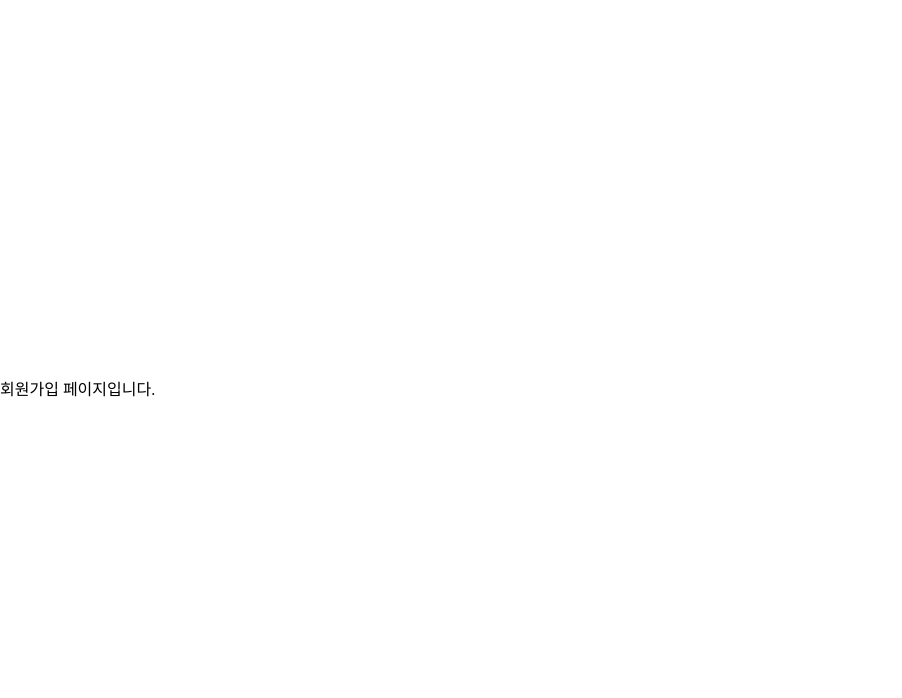
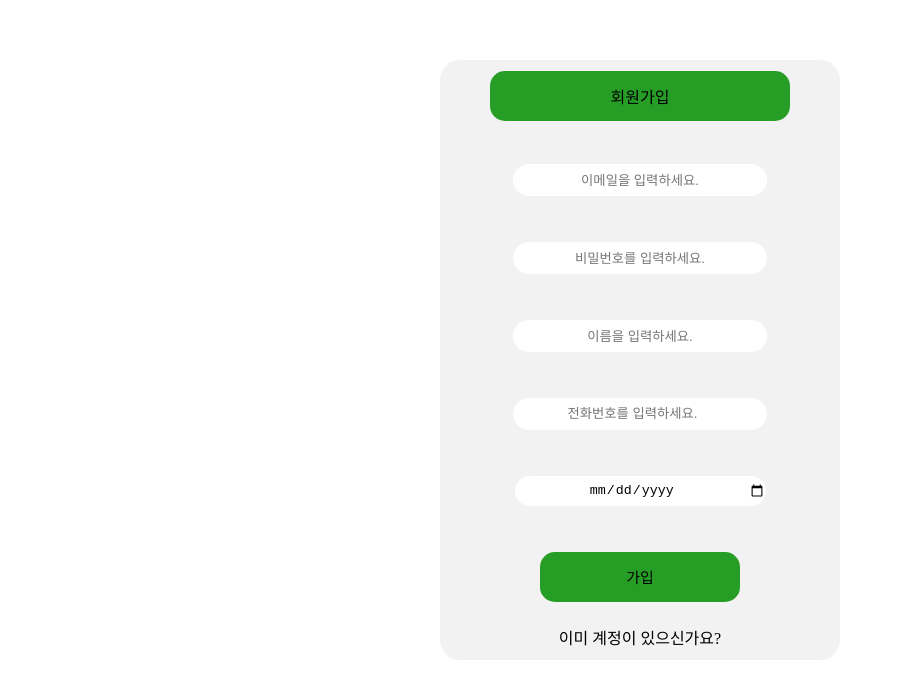
Before and after one commit to quailss/Mechulia-Front, a React (Create React App) app: page /create-account in a window 1280 px wide. Shown: the top 698 px of the page, without its empty margins (0-902 px from the left). Built offline with nearby package versions, Linux system fonts and the light colour scheme; a web font is replaced by a local one.

Commit message:
GOT: main에서 login파일과 creataccount파일 가져옴

```diff
--- a/src/createAccount.tsx
+++ b/src/createAccount.tsx
@@ -1,9 +1,140 @@
 import React from "react";
+import { useForm } from "react-hook-form";
+import { useNavigate } from "react-router-dom";
+import styled from "styled-components";
+
+const Wrapper = styled.div`
+  display: flex;
+  align-items: center;
+  justify-content: center;
+  position: relative;
+`;
+
+const CreateAccountForm = styled.form`
+  display: flex;
+  flex-direction: column;
+  align-items: center;
+  justify-content: space-around;
+  width: 400px;
+  height: 600px;
+  background-color: #f2f2f2;
+  border-radius: 20px;
+  position: fixed;
+`;
+
+const CreateAccountTitle = styled.div`
+  display: flex;
+  align-items: center;
+  justify-content: center;
+  border-radius: 15px;
+  width: 300px;
+  height: 50px;
+  background-color: rgb(38, 158, 38);
+  margin-bottom: 20px;
+`;
+
+const CreatAccountInput = styled.input`
+  width: 250px;
+  height: 30px;
+  border-radius: 20px;
+  text-align: center;
+  border: none;
+`;
+
+const CreateAccountBtn = styled.button`
+  width: 200px;
+  height: 50px;
+  border-radius: 15px;
+  border: none;
+  font-family: "GangwonEdu_OTFBoldA";
+  font-size: 15px;
+  cursor: pointer;
+  &:active {
+    filter: brightness(70%);
+  }
+  background-color: rgb(38, 158, 38);
+`;
+
+const LoginBtn = styled.span`
+  cursor: pointer;
+  &:hover {
+    text-decoration-line: underline;
+  }
+`;
+
+const Errors = styled.span`
+  color: Red;
+`;
+
+interface FormProps {
+  email: string;
+  password: string;
+  name: string;
+  number: number;
+  date: Date;
+}
 
 const CreateAccount: React.FC = () => {
-    return(
-        <p>회원가입 페이지입니다.</p>
-    );
+  const nvigate = useNavigate();
+  const {
+    register,
+    handleSubmit,
+    formState: { errors },
+  } = useForm<FormProps>();
+  const onValid = () => {
+    alert("가입되었습니다.");
+    nvigate("/login");
+  };
+  return (
+    <Wrapper>
+      <CreateAccountForm onSubmit={handleSubmit(onValid)}>
+        <CreateAccountTitle>회원가입</CreateAccountTitle>
+        <CreatAccountInput
+          type="email"
+          placeholder="이메일을 입력하세요."
+          {...register("email", { required: "이메일은 필수입니다." })}
+        />
+        <Errors>{errors.email?.message}</Errors>
+        <CreatAccountInput
+          type="password"
+          placeholder="비밀번호를 입력하세요."
+          {...register("password", {
+            required: "비밀번호는 필수입니다.",
+            minLength: {
+              value: 5,
+              message: "비밀번호가 짧습니다.",
+            },
+          })}
+        />
+        <Errors>{errors.password?.message}</Errors>
+        <CreatAccountInput
+          type="name"
+          placeholder="이름을 입력하세요."
+          {...register("name", {
+            required: "이름은 필수입니다.",
+            maxLength: 10,
+          })}
+        />
+        <Errors>{errors.name?.message}</Errors>
+        <CreatAccountInput
+          type="number"
+          placeholder="전화번호를 입력하세요."
+          {...register("number", { required: "전화번호는 필수입니다." })}
+        />
+        <Errors>{errors.number?.message}</Errors>
+        <CreatAccountInput
+          type="date"
+          placeholder="생년월일을 입력하세요."
+          {...register("date", { required: "생년월일은 필수입니다." })}
+        />
+        <Errors>{errors.date?.message}</Errors>
+        <CreateAccountBtn>가입</CreateAccountBtn>
+        <LoginBtn onClick={() => nvigate("/login")}>
+          이미 계정이 있으신가요?
+        </LoginBtn>
+      </CreateAccountForm>
+    </Wrapper>
+  );
 };
 
 export default CreateAccount;
--- a/src/login.tsx
+++ b/src/login.tsx
@@ -1,9 +1,115 @@
-import React from "react"
+import React from "react";
+import { useForm } from "react-hook-form";
+import { useNavigate } from "react-router-dom";
+import styled from "styled-components";
+
+const Wrapper = styled.div`
+  display: flex;
+  align-items: center;
+  justify-content: center;
+  position: relative;
+`;
+
+const LoginForm = styled.form`
+  display: flex;
+  flex-direction: column;
+  align-items: center;
+  justify-content: space-around;
+  width: 400px;
+  height: 400px;
+  background-color: #f2f2f2;
+  border-radius: 20px;
+  position: fixed;
+`;
+
+const LoginTitle = styled.div`
+  display: flex;
+  align-items: center;
+  justify-content: center;
+  border-radius: 15px;
+  width: 300px;
+  height: 50px;
+  background-color: rgb(38, 158, 38);
+  margin-bottom: 20px;
+`;
+
+const LoginInput = styled.input`
+  width: 250px;
+  height: 30px;
+  border-radius: 20px;
+  text-align: center;
+  border: none;
+`;
+
+const LoginBtn = styled.button`
+  width: 200px;
+  height: 50px;
+  border-radius: 15px;
+  border: none;
+  font-family: "GangwonEdu_OTFBoldA";
+  font-size: 15px;
+  cursor: pointer;
+  &:active {
+    filter: brightness(70%);
+  }
+  background-color: rgb(38, 158, 38);
+`;
+
+const CreateAccountBtn = styled.span`
+  cursor: pointer;
+  &:hover {
+    text-decoration-line: underline;
+  }
+`;
+
+const Errors = styled.span`
+  color: Red;
+`;
+
+interface LoginProps {
+  email: string;
+  password: string;
+}
 
 const Login: React.FC = () => {
-    return(
-        <p>로그인 페이지입니다.</p>
-    );
+  const navigate = useNavigate();
+  const {
+    register,
+    handleSubmit,
+    formState: { errors },
+  } = useForm<LoginProps>();
+  const onValid = () => {
+    navigate("/");
+  };
+  return (
+    <Wrapper>
+      <LoginForm onSubmit={handleSubmit(onValid)}>
+        <LoginTitle>로그인</LoginTitle>
+        <LoginInput
+          type="email"
+          placeholder="메일을 입력하세요."
+          {...register("email", { required: "이메일은 필수입니다." })}
+        />
+        <Errors>{errors.email?.message}</Errors>
+        <LoginInput
+          type="password"
+          placeholder="비밀번호를 입력하세요."
+          {...register("password", {
+            required: "비밀번호는 필수입니다.",
+            minLength: {
+              value: 5,
+              message: "비밀번호가 짧습니다.",
+            },
+          })}
+        />
+        <Errors>{errors.password?.message}</Errors>
+        <LoginBtn>로그인</LoginBtn>
+        <CreateAccountBtn onClick={() => navigate("/create-account")}>
+          계정이 없으신가요?
+        </CreateAccountBtn>
+      </LoginForm>
+    </Wrapper>
+  );
 };
 
 export default Login;
```
Also changed, not shown: src/index.tsx (+9 -9 lines).
